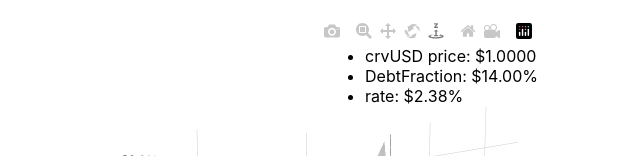
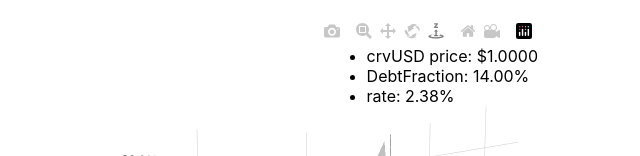
Before and after one commit to 0xreviews/crvusd-rate-chart, a React (Create React App) app: page / in a window 1280 px wide. Both pictures are taken after a click on the label "Advanced 3D graph". Shown: the part 271-427 px from the top of the page, without its empty margins (268-908 px from the left). Built offline with nearby package versions, Linux system fonts and the light colour scheme; no server answers.

Commit message:
fixed label problem

```diff
--- a/src/Chart3D.js
+++ b/src/Chart3D.js
@@ -230,8 +230,8 @@ export function Chart3D({ fraction, price, rate, totalDebt, onHover, onHoverOut
       <div id="chart3D" className="chart-3D" width={500} height={500}></div>
       <ul className="chart-3D-hoverinfo">
         <li>crvUSD price: ${hoverPrice.toFixed(4)}</li>
-        <li>DebtFraction: ${(hoverFraction * 100).toFixed(2)}%</li>
-        <li>rate: ${(hoverRate * 100).toFixed(2)}%</li>
+        <li>DebtFraction: {(hoverFraction * 100).toFixed(2)}%</li>
+        <li>rate: {(hoverRate * 100).toFixed(2)}%</li>
       </ul>
     </div>
   );
```
